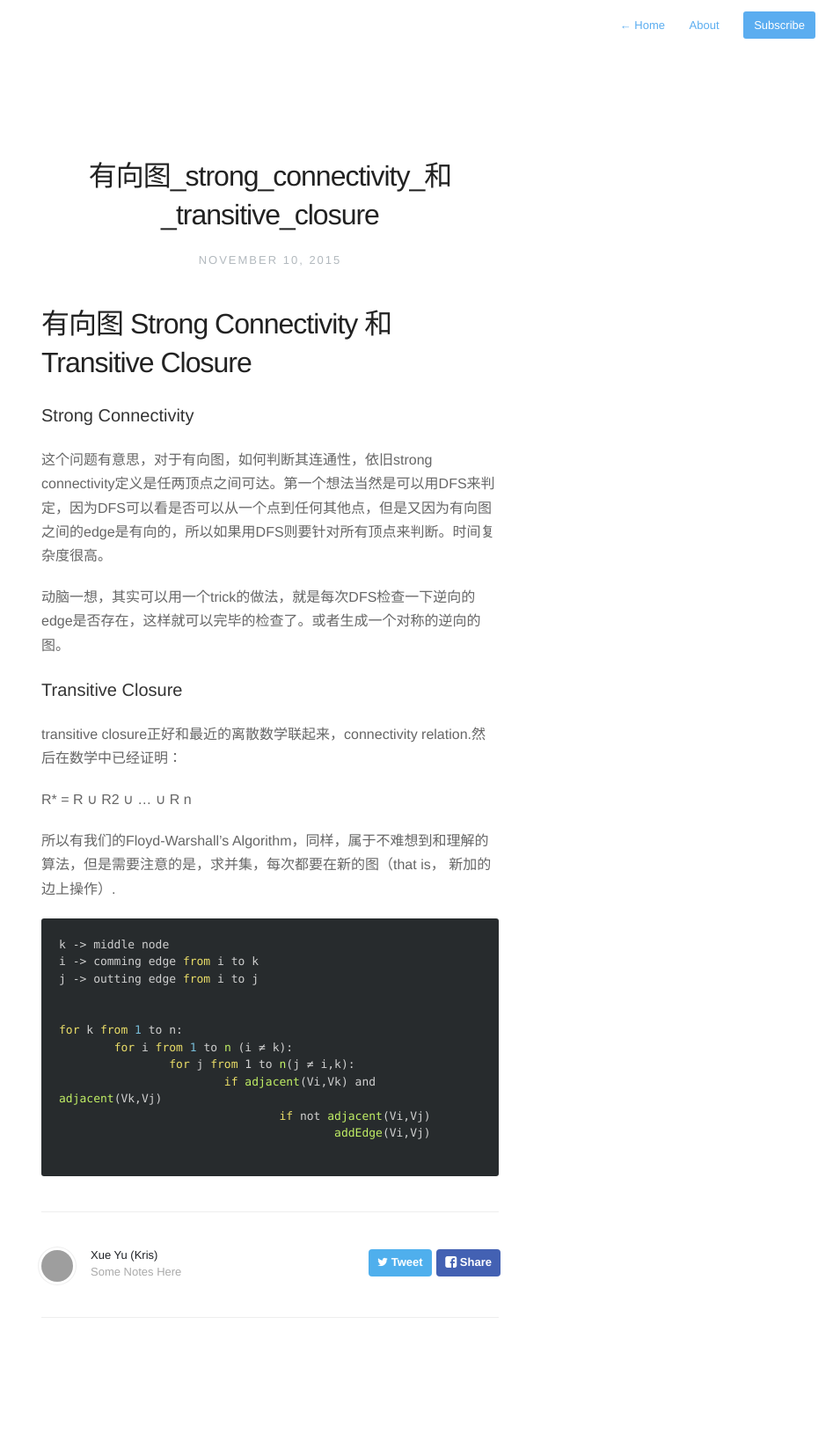
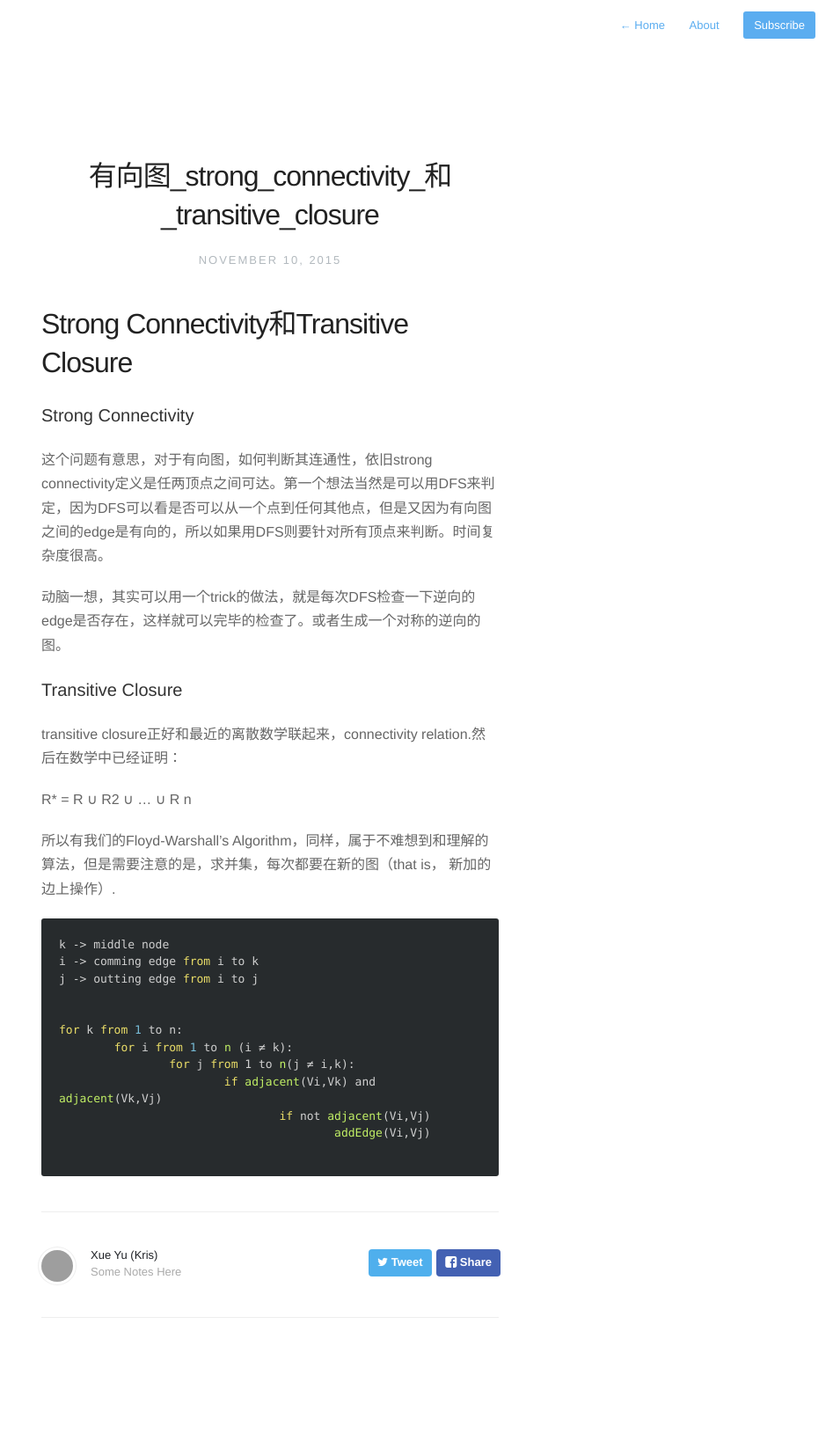
Before and after one commit to walterwang/krisyu.github.io, a Jekyll site: the page built from _posts/2015-11-10-有向图_strong_connectivity_和_transitive_closure.md, in a window 1280 px wide. Shown: the whole page at 88% size, without its empty margins (333-1280 px from the left). Built offline with Jekyll 4.4.1, drawn with Linux system fonts in a browser that asks for light colours; nearby versions of some CDN libraries; Markdown is read by kramdown in place of the engine named in the settings; grey boxes are pictures that could not be loaded.

Commit message:
added graph related

```diff
--- a/_posts/2015-11-10-有向图_strong_connectivity_和_transitive_closure.md
+++ b/_posts/2015-11-10-有向图_strong_connectivity_和_transitive_closure.md
@@ -1,4 +1,4 @@
-#有向图 Strong Connectivity 和 Transitive Closure
+#Strong Connectivity和Transitive Closure
 
 ### Strong Connectivity
 
```
